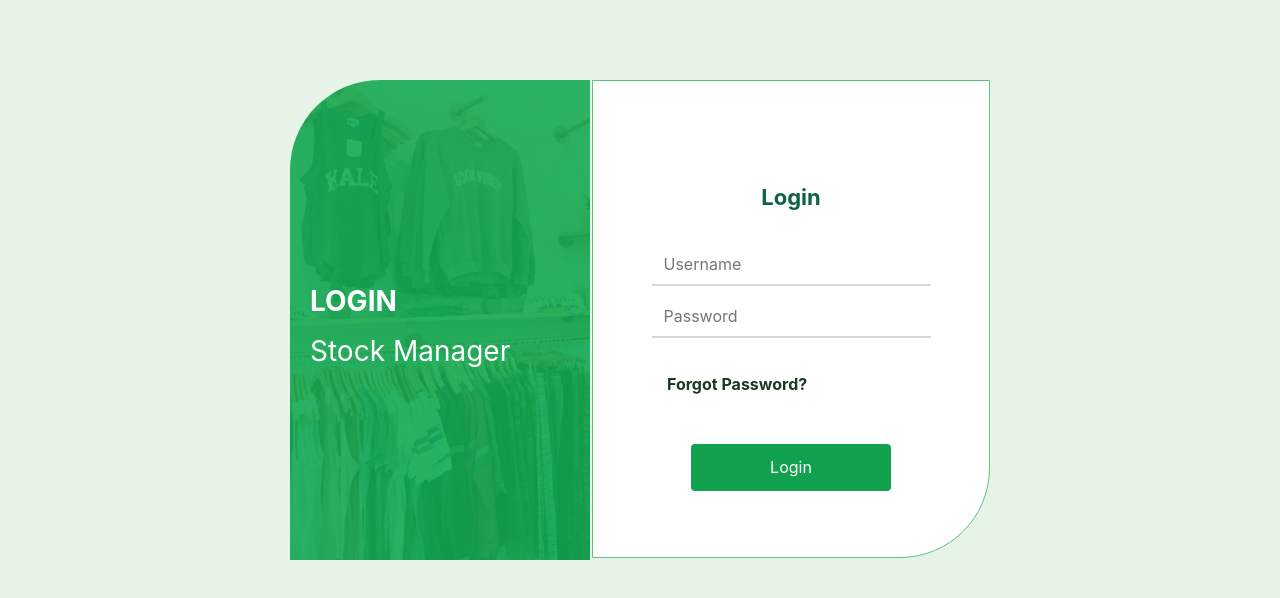
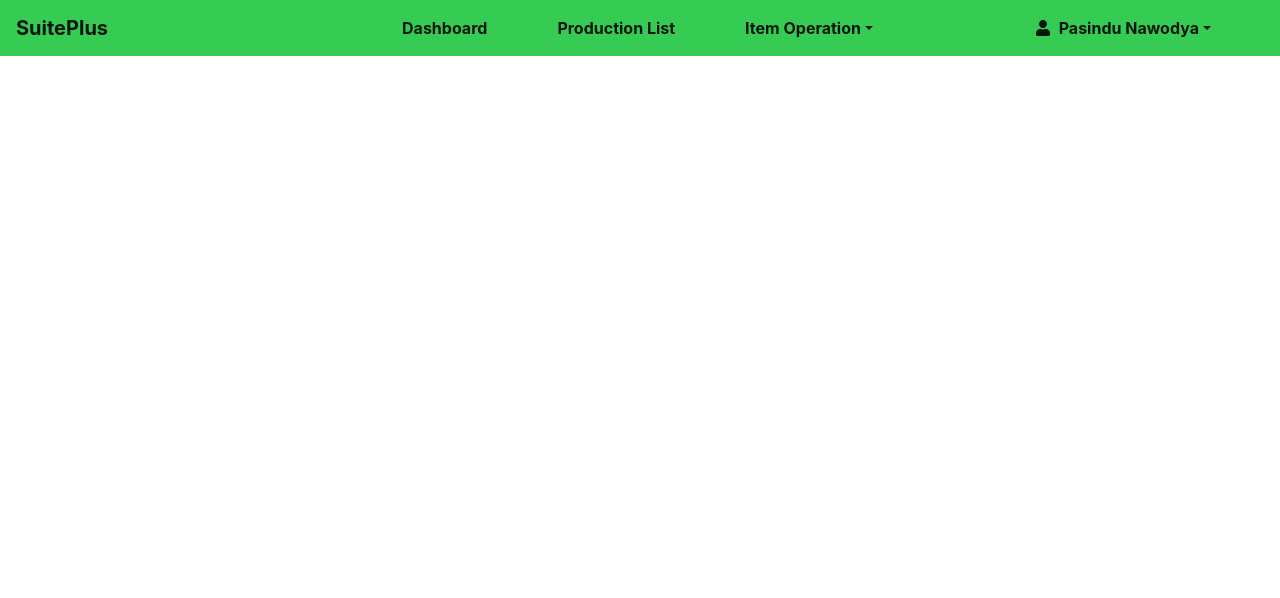
Before and after one commit to pasindu-nawodya/SuitePlus-OnlineFashionStore, a React (Create React App) app in the folder client/: page / in a window 1280 px wide. Shown: the top 598 px of the page. Built offline with nearby package versions, Linux system fonts and the light colour scheme.

Commit message:
Stock Manager NavBar commit

```diff
--- a/client/package.json
+++ b/client/package.json
@@ -3,9 +3,13 @@
   "version": "0.1.0",
   "private": true,
   "dependencies": {
+    "@fortawesome/fontawesome-svg-core": "^1.2.28",
+    "@fortawesome/free-solid-svg-icons": "^5.13.0",
+    "@fortawesome/react-fontawesome": "^0.1.9",
     "@testing-library/jest-dom": "^4.2.4",
     "@testing-library/react": "^9.5.0",
     "@testing-library/user-event": "^7.2.1",
+    "bootstrap-icons": "^1.0.0-alpha3",
     "react": "^16.13.1",
     "react-bootstrap": "^1.0.0",
     "react-dom": "^16.13.1",
--- a/client/public/index.html
+++ b/client/public/index.html
@@ -16,7 +16,8 @@
         crossorigin="anonymous"
     />
 
-    <link href="//maxcdn.bootstrapcdn.com/bootstrap/4.0.0/css/bootstrap.min.css" rel="stylesheet" id="bootstrap-css">
+    <!-- Bootstrap -->
+    <link rel="stylesheet" href="https://stackpath.bootstrapcdn.com/bootstrap/4.4.1/css/bootstrap.min.css" integrity="sha384-Vkoo8x4CGsO3+Hhxv8T/Q5PaXtkKtu6ug5TOeNV6gBiFeWPGFN9MuhOf23Q9Ifjh" crossorigin="anonymous">
 
     <link rel="manifest" href="%PUBLIC_URL%/manifest.json" />
 
@@ -26,5 +27,11 @@
   <body>
     <div id="root"></div>
 
+    <!-- Bootstrap -->
+    <script src="https://code.jquery.com/jquery-3.4.1.slim.min.js" integrity="sha384-J6qa4849blE2+poT4WnyKhv5vZF5SrPo0iEjwBvKU7imGFAV0wwj1yYfoRSJoZ+n" crossorigin="anonymous"></script>
+    <script src="https://cdn.jsdelivr.net/npm/popper.js@1.16.0/dist/umd/popper.min.js" integrity="sha384-Q6E9RHvbIyZFJoft+2mJbHaEWldlvI9IOYy5n3zV9zzTtmI3UksdQRVvoxMfooAo" crossorigin="anonymous"></script>
+    <script src="https://stackpath.bootstrapcdn.com/bootstrap/4.4.1/js/bootstrap.min.js" integrity="sha384-wfSDF2E50Y2D1uUdj0O3uMBJnjuUD4Ih7YwaYd1iqfktj0Uod8GCExl3Og8ifwB6" crossorigin="anonymous"></script>
+
+
   </body>
 </html>
--- a/client/src/App.js
+++ b/client/src/App.js
@@ -1,10 +1,12 @@
 import React from 'react';
-import LoginStockMan from './component/users/StockManager/LoginStockMan';
+import Dashboard from './component/users/StockManager/Dashboard';
 
 function App() {
   return (
     <div>
-      <LoginStockMan />
+
+      <Dashboard />
+
     </div>
   );
 }
--- /dev/null
+++ b/client/src/component/users/StockManager/Component/NavBar.js
@@ -0,0 +1,88 @@
+import React, { Component } from 'react';
+import { FontAwesomeIcon } from '@fortawesome/react-fontawesome';
+import { faSignOutAlt,faUser } from '@fortawesome/free-solid-svg-icons';
+
+export default class NavBar extends Component {
+    render() {
+        return (
+
+            <nav class="navbar navbar-expand-lg navbar-light " style={{backgroundColor: "#36cc54",color:"white"}}>
+
+                <a class="navbar-brand" href="#"><b>SuitePlus</b></a>
+                <button class="navbar-toggler" type="button" data-toggle="collapse" data-target="#navbarSupportedContent" aria-controls="navbarSupportedContent" aria-expanded="false" aria-label="Toggle navigation">
+                    <span class="navbar-toggler-icon"></span>
+                </button>
+
+                <div class="collapse navbar-collapse" id="navbarSupportedContent">
+
+                    <ul class="navbar-nav mr-auto">
+
+                        <span>&nbsp;&nbsp;&nbsp;&nbsp;&nbsp;&nbsp;&nbsp;&nbsp;&nbsp;&nbsp;&nbsp;&nbsp;</span>
+                        <span>&nbsp;&nbsp;&nbsp;&nbsp;&nbsp;&nbsp;&nbsp;&nbsp;&nbsp;&nbsp;&nbsp;&nbsp;</span>
+                        <span>&nbsp;&nbsp;&nbsp;&nbsp;&nbsp;&nbsp;&nbsp;&nbsp;&nbsp;&nbsp;&nbsp;&nbsp;</span>
+                        <span>&nbsp;&nbsp;&nbsp;&nbsp;&nbsp;&nbsp;&nbsp;&nbsp;&nbsp;&nbsp;&nbsp;&nbsp;</span>
+                        <span>&nbsp;&nbsp;&nbsp;&nbsp;&nbsp;&nbsp;&nbsp;&nbsp;&nbsp;&nbsp;&nbsp;&nbsp;</span>
+
+                        <li class="nav-item active">
+                            <a class="nav-link" href="#"><b>Dashboard </b><span class="sr-only">(current)</span></a>
+                        </li>
+
+                        <span>&nbsp;&nbsp;&nbsp;&nbsp;&nbsp;&nbsp;&nbsp;&nbsp;&nbsp;&nbsp;&nbsp;&nbsp;</span>
+
+                        <li class="nav-item active">
+                            <a class="nav-link" href="#"><b>Production List</b><span class="sr-only">(current)</span></a>
+                        </li>
+
+                        <span>&nbsp;&nbsp;&nbsp;&nbsp;&nbsp;&nbsp;&nbsp;&nbsp;&nbsp;&nbsp;&nbsp;&nbsp;</span>
+
+                        <ul class="navbar-nav mr-auto">
+                            <li class="nav-item dropdown active" >
+
+                                <a class="nav-link dropdown-toggle" href="#" id="navbarDropdown" role="button" data-toggle="dropdown" aria-haspopup="true" aria-expanded="false">
+                                    <b>Item Operation</b>
+                                </a>
+
+                                <div class="dropdown-menu" aria-labelledby="navbarDropdown">
+                                    <a class="dropdown-item" href="#">Add Product</a>
+                                    <a class="dropdown-item" href="#">Product List</a>
+                                    <div class="dropdown-divider"></div>
+                                    <a class="dropdown-item" href="#">Remove Item</a>
+                                </div>
+                            </li>
+                        </ul>
+
+                    </ul>
+
+                    <form class="form-inline my-2 my-lg-0">
+                        <ul class="navbar-nav mr-auto">
+                            <li class="nav-item dropdown active" >
+
+                                <a class="nav-link dropdown-toggle" href="#" id="navbarDropdown" role="button" data-toggle="dropdown" aria-haspopup="true" aria-expanded="false">
+                                    <FontAwesomeIcon className="faicons" icon={faUser} /><span>&nbsp;&nbsp;</span>
+                                    <b>Pasindu Nawodya</b>
+                                </a>
+
+                                <div class="dropdown-menu" aria-labelledby="navbarDropdown">
+                                    <a class="dropdown-item" href="#">Stock Manager</a>
+                                    <div class="dropdown-divider"></div>
+                                    <a class="dropdown-item" href="#">Profile</a>
+                                    <a class="dropdown-item" href="#">Account Setting</a>
+                                    <div class="dropdown-divider"></div>
+                                    <a class="dropdown-item" href="#">
+                                    <button class="btn btn-success my-2 my-sm-0" type="submit">
+                                        <FontAwesomeIcon className="faicons" icon={faSignOutAlt} />
+                                        Logout
+                                        </button>
+                                    </a>
+                                </div>
+                            </li>
+                        </ul>
+                    </form>
+
+                    <span>&nbsp;&nbsp;&nbsp;&nbsp;&nbsp;&nbsp;&nbsp;&nbsp;&nbsp;&nbsp;</span>
+
+                </div>
+            </nav>
+        )
+    }
+}
--- a/client/src/component/users/StockManager/Login.css
+++ b/client/src/component/users/StockManager/Css/Login.css
@@ -24,7 +24,7 @@ body{
 }
 
 .imageAuth{
-    background-image: url("img/bgimg.jpg");
+    background-image: url("../img/bgimg.jpg");
     width: 100%;
     height: 100%;
     background-position: left;
--- /dev/null
+++ b/client/src/component/users/StockManager/Dashboard.js
@@ -0,0 +1,14 @@
+import React, { Component } from 'react';
+import NavBar from './Component/NavBar';
+
+export default class Dashboard extends Component {
+    render() {
+        return (
+            <div>
+
+                <NavBar />
+
+            </div>
+        )
+    }
+}
--- a/client/src/component/users/StockManager/LoginStockMan.js
+++ b/client/src/component/users/StockManager/LoginStockMan.js
@@ -1,5 +1,5 @@
 import React, { Component } from 'react';
-import './Login.css';
+import './Css/Login.css';
 
 export default class LoginStockMan extends Component {
     render() {
```
Also changed, not shown: 1 other file (tests, documents, lock files or other folders).
